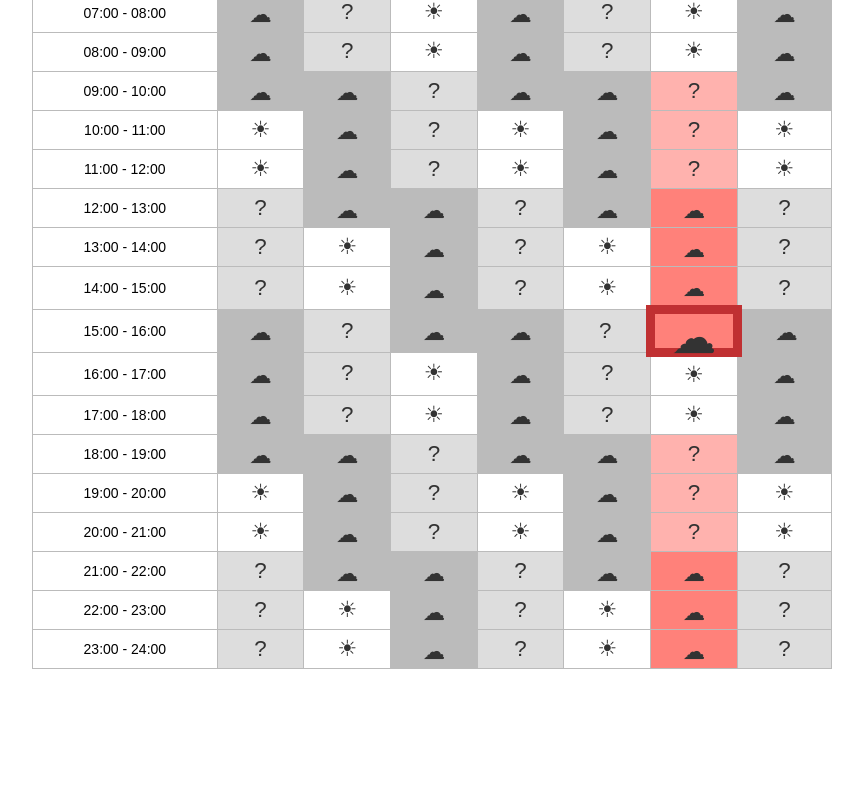
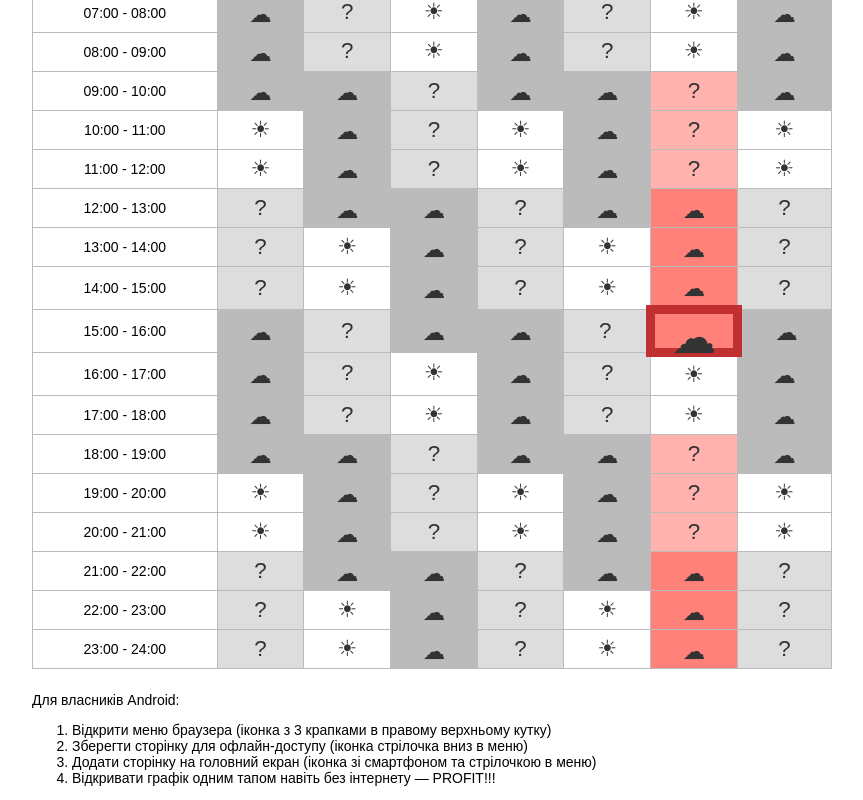
Before and after one commit to npavliuchenko/blackout, a plain HTML site: page index.html in a window 1280 px wide. Shown: the part 353-1153 px from the top of the page, without its empty margins (208-1071 px from the left). Before the commit the page ends 1045 px from the top, so only its background shows below. Drawn offline with Linux system fonts and the light colour scheme.

Commit message:
how to added + separate branch

```diff
--- a/index.html
+++ b/index.html
@@ -33,6 +33,19 @@
 
             <tbody></tbody>
         </table>
+
+        <div class="readme">
+            Для власників Android:
+
+            <ol>
+                <li>Відкрити меню браузера (іконка з 3 крапками в правому верхньому кутку)</li>
+                <li>Зберегти сторінку для офлайн-доступу (іконка стрілочка вниз в меню)</li>
+                <li>Додати сторінку на головний екран (іконка зі смартфоном та стрілочкою в меню)</li>
+                <li>Відкривати графік одним тапом навіть без інтернету&nbsp;&mdash; PROFIT!!!</li>
+            </ol>
+
+        </div>
+
     </div>
 
 </body>
```
Also changed, not shown: 1 other file.
